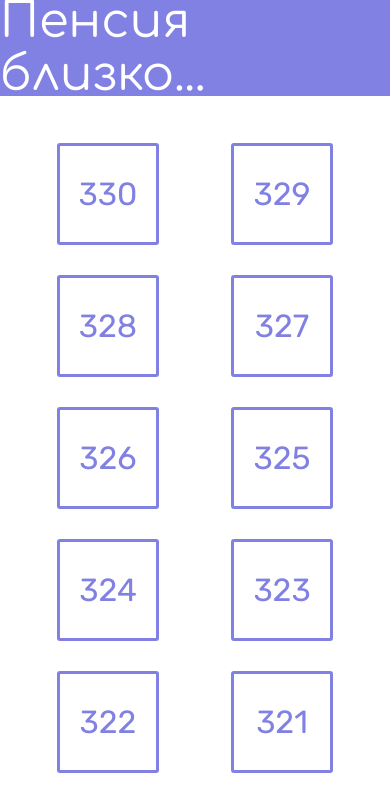
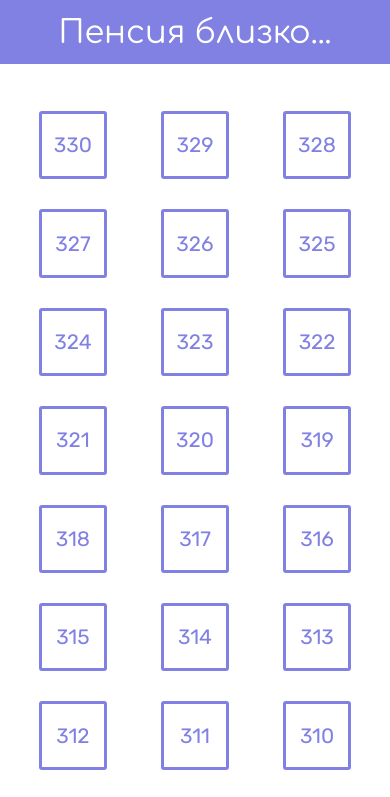
Before and after one commit to muellerout/muellerout.github.io, a plain HTML site: page index.html in a window 390 px wide. Shown: the top 797 px of the page. Drawn offline with Linux system fonts and the light colour scheme.

Commit message:
make header and day divs more responsive

```diff
--- a/style.css
+++ b/style.css
@@ -39,6 +39,17 @@ header {
     justify-content: center;
 }
 
+@media screen and (max-width: 408px) {
+
+    header {
+        font-size: 2em;
+    }
+
+    .day {
+        font-size: 1.3em;
+    }
+}
+
 body {
     margin: 0;
 }
```
